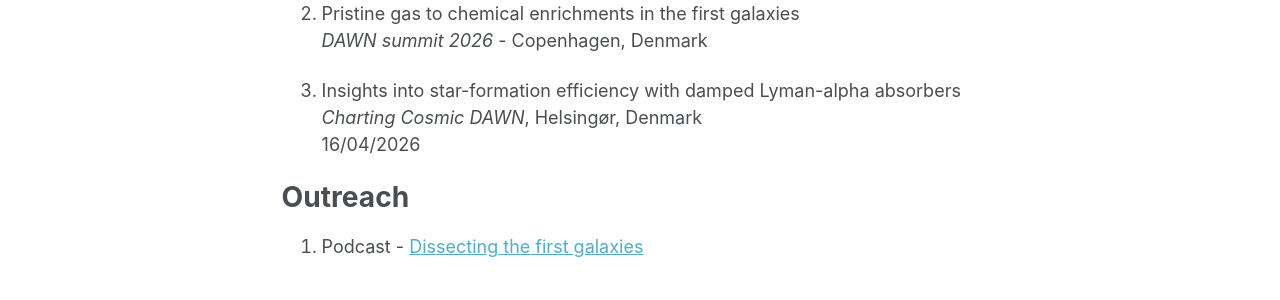
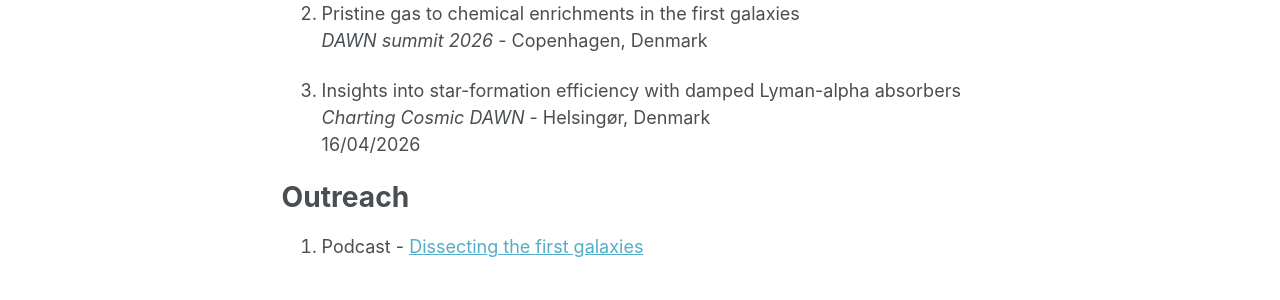
Before and after one commit to claralucie/claralucie.github.io, a Jekyll site: the page built from _pages/talks.md, in a window 1280 px wide and 1221 px high. Shown: the part 742-1042 px from the top of the window. Built offline with Jekyll 4.4.1, drawn with Linux system fonts in a browser that asks for light colours; a style sheet for code colours, icons or effects is not loaded.

Commit message:
update format

```diff
--- a/_pages/talks.md
+++ b/_pages/talks.md
@@ -33,7 +33,7 @@ author_profile: true
    <i>DAWN summit 2026</I> - Copenhagen, Denmark
 
 4. Insights into star-formation efficiency with damped Lyman-alpha absorbers\\
-   <i>Charting Cosmic DAWN</i>, Helsingør, Denmark\\
+   <i>Charting Cosmic DAWN</I> - Helsingør, Denmark\\
    16/04/2026
 
 # Outreach
```
